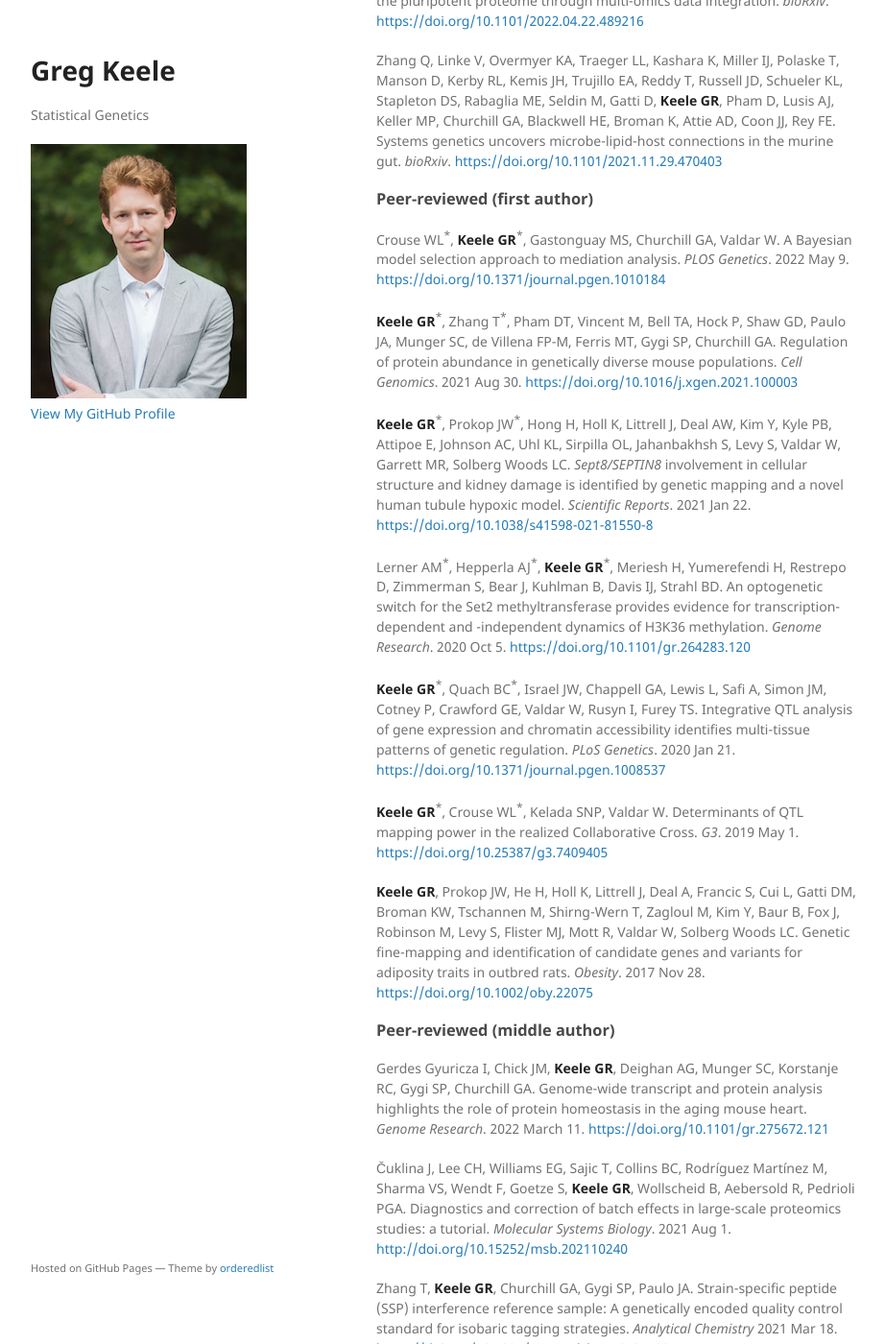
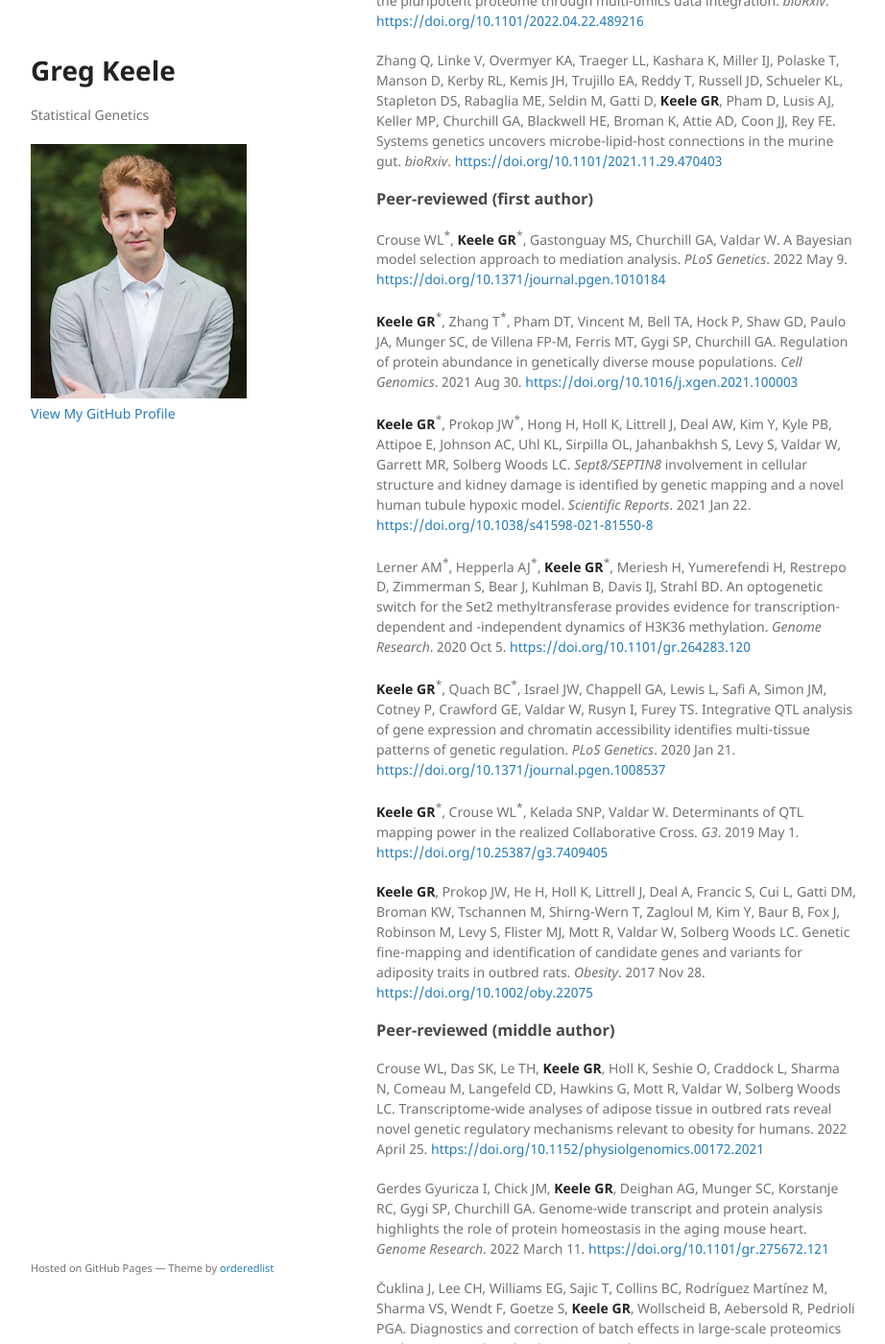
Before and after one commit to gkeele/gkeele.github.io, a Jekyll site: the page built from publications.md, in a window 1280 px wide and 1400 px high, scrolled down 401 px. Shown: the whole window at 96% size, without its empty margins (178-1100 px from the left). Built offline with Jekyll 4.4.1, drawn with Linux system fonts in a browser that asks for light colours; our own code applies the rules of GitHub Pages for plain Markdown files.

Commit message:
Added Wes's Phys Gen paper

```diff
--- a/publications.md
+++ b/publications.md
@@ -17,7 +17,7 @@ Zhang Q, Linke V, Overmyer KA, Traeger LL, Kashara K, Miller IJ, Polaske T, Mans
 
 ### Peer-reviewed (first author)
 
-Crouse WL<sup>\*</sup>, **Keele GR**<sup>\*</sup>, Gastonguay MS, Churchill GA, Valdar W. A Bayesian model selection approach to mediation analysis. *PLOS Genetics*. 2022 May 9. [https://doi.org/10.1371/journal.pgen.1010184](https://journals.plos.org/plosgenetics/article?id=10.1371/journal.pgen.1010184#sec031)
+Crouse WL<sup>\*</sup>, **Keele GR**<sup>\*</sup>, Gastonguay MS, Churchill GA, Valdar W. A Bayesian model selection approach to mediation analysis. *PLoS Genetics*. 2022 May 9. [https://doi.org/10.1371/journal.pgen.1010184](https://journals.plos.org/plosgenetics/article?id=10.1371/journal.pgen.1010184#sec031)
 
 **Keele GR**<sup>\*</sup>, Zhang T<sup>\*</sup>, Pham DT, Vincent M, Bell TA, Hock P, Shaw GD, Paulo JA, Munger SC, de Villena FP-M, Ferris MT, Gygi SP, Churchill GA. Regulation of protein abundance in genetically diverse mouse populations. *Cell Genomics*. 2021 Aug 30. [https://doi.org/10.1016/j.xgen.2021.100003](https://www.cell.com/cell-genomics/fulltext/S2666-979X(21)00003-3)
 
@@ -32,6 +32,8 @@ Lerner AM<sup>\*</sup>, Hepperla AJ<sup>\*</sup>, **Keele GR**<sup>\*</sup>, Mer
 **Keele GR**, Prokop JW, He H, Holl K, Littrell J, Deal A, Francic S, Cui L, Gatti DM, Broman KW, Tschannen M, Shirng-Wern T, Zagloul M, Kim Y, Baur B, Fox J, Robinson M, Levy S, Flister MJ, Mott R, Valdar W, Solberg Woods LC. Genetic fine-mapping and identification of candidate genes and variants for adiposity traits in outbred rats. *Obesity*. 2017 Nov 28. [https://doi.org/10.1002/oby.22075](https://onlinelibrary.wiley.com/doi/full/10.1002/oby.22075)
 
 ### Peer-reviewed (middle author)
+
+Crouse WL, Das SK, Le TH, **Keele GR**, Holl K, Seshie O, Craddock L, Sharma N, Comeau M, Langefeld CD, Hawkins G, Mott R, Valdar W, Solberg Woods LC. Transcriptome-wide analyses of adipose tissue in outbred rats reveal novel genetic regulatory mechanisms relevant to obesity for humans. 2022 April 25. [https://doi.org/10.1152/physiolgenomics.00172.2021](https://journals.physiology.org/doi/abs/10.1152/physiolgenomics.00172.2021)
 
 Gerdes Gyuricza I, Chick JM, **Keele GR**, Deighan AG, Munger SC, Korstanje RC, Gygi SP, Churchill GA. Genome-wide transcript and protein analysis highlights the role of protein homeostasis in the aging mouse heart. *Genome Research*. 2022 March 11. [https://doi.org/10.1101/gr.275672.121](https://genome.cshlp.org/content/32/5/838.long)
 
```
